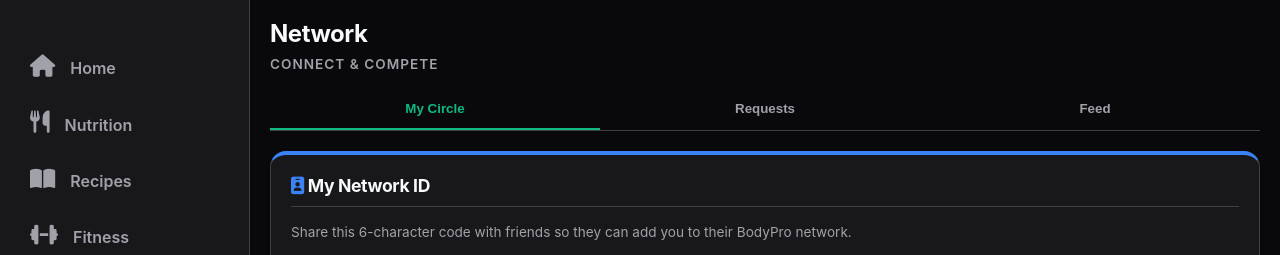
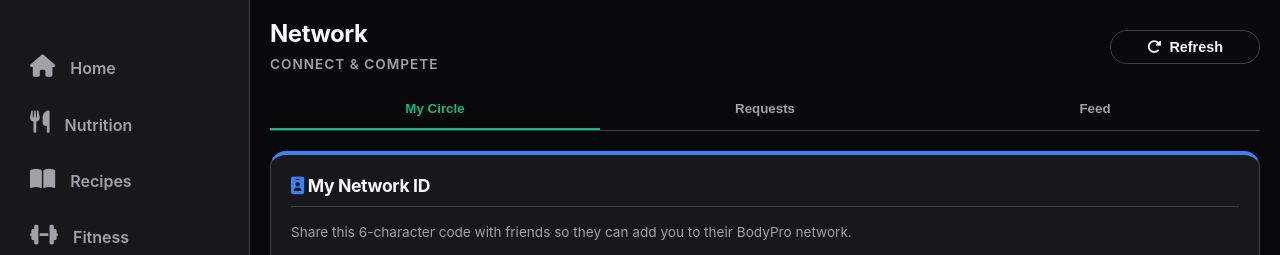
Before and after one commit to 3PixelPacket3/BodyPro, a plain HTML site: page social.html in a window 1280 px wide. Shown: the top 255 px of the page. Drawn offline with Linux system fonts and the light colour scheme; no server answers.

Commit message:
Update social.html

```diff
--- a/social.html
+++ b/social.html
@@ -265,9 +265,14 @@
 
     <main class="main-content">
 
-      <div style="margin-bottom: 15px;">
-        <h2 style="margin-bottom: 5px;">Network</h2>
-        <p class="text-muted" style="font-weight: 600; text-transform: uppercase; font-size: 0.85rem; letter-spacing: 1px;">Connect & Compete</p>
+      <div style="margin-bottom: 15px; display: flex; justify-content: space-between; align-items: center;">
+        <div>
+          <h2 style="margin-bottom: 5px;">Network</h2>
+          <p class="text-muted" style="font-weight: 600; text-transform: uppercase; font-size: 0.85rem; letter-spacing: 1px;">Connect & Compete</p>
+        </div>
+        <button id="btnRefreshSocial" class="btn btn-ghost" style="width: auto; padding: 8px 15px; font-size: 0.9rem;">
+          <i class="fa-solid fa-rotate-right"></i> Refresh
+        </button>
       </div>
 
       <div class="social-tabs">
```
